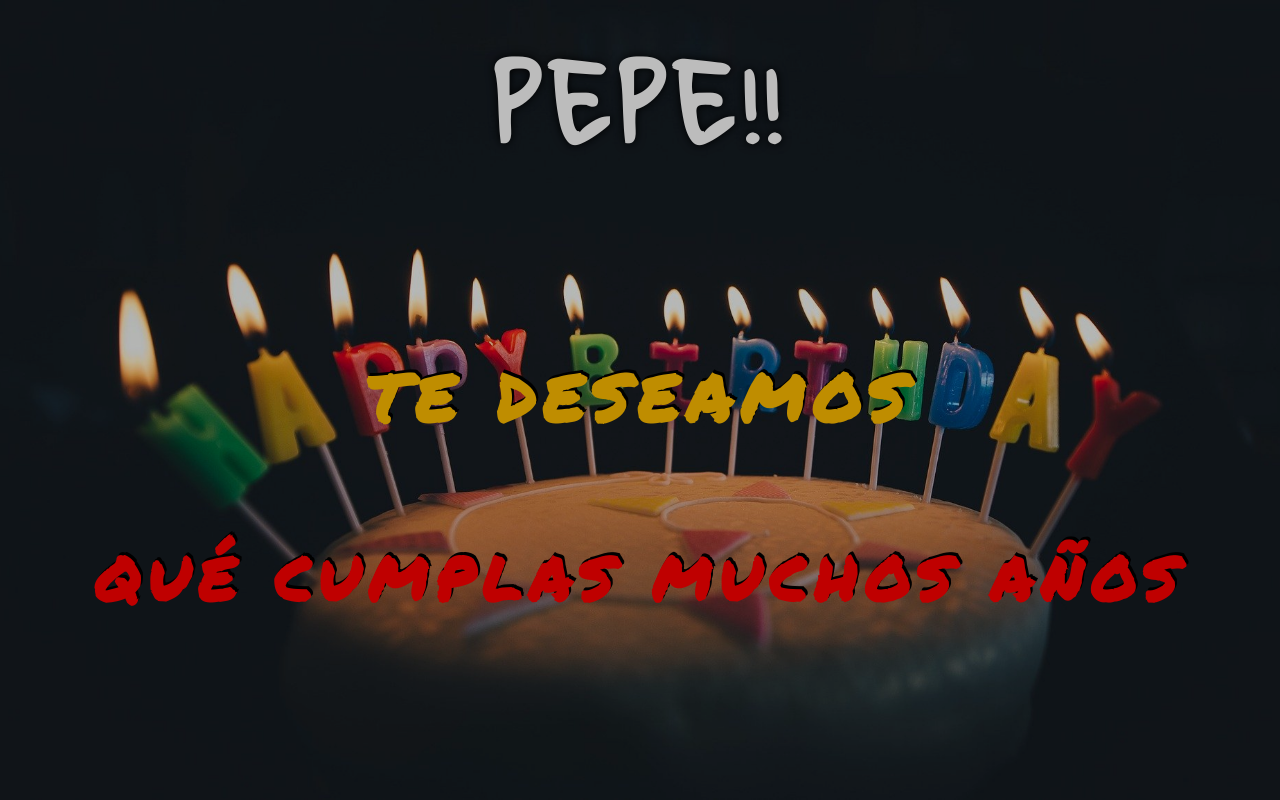
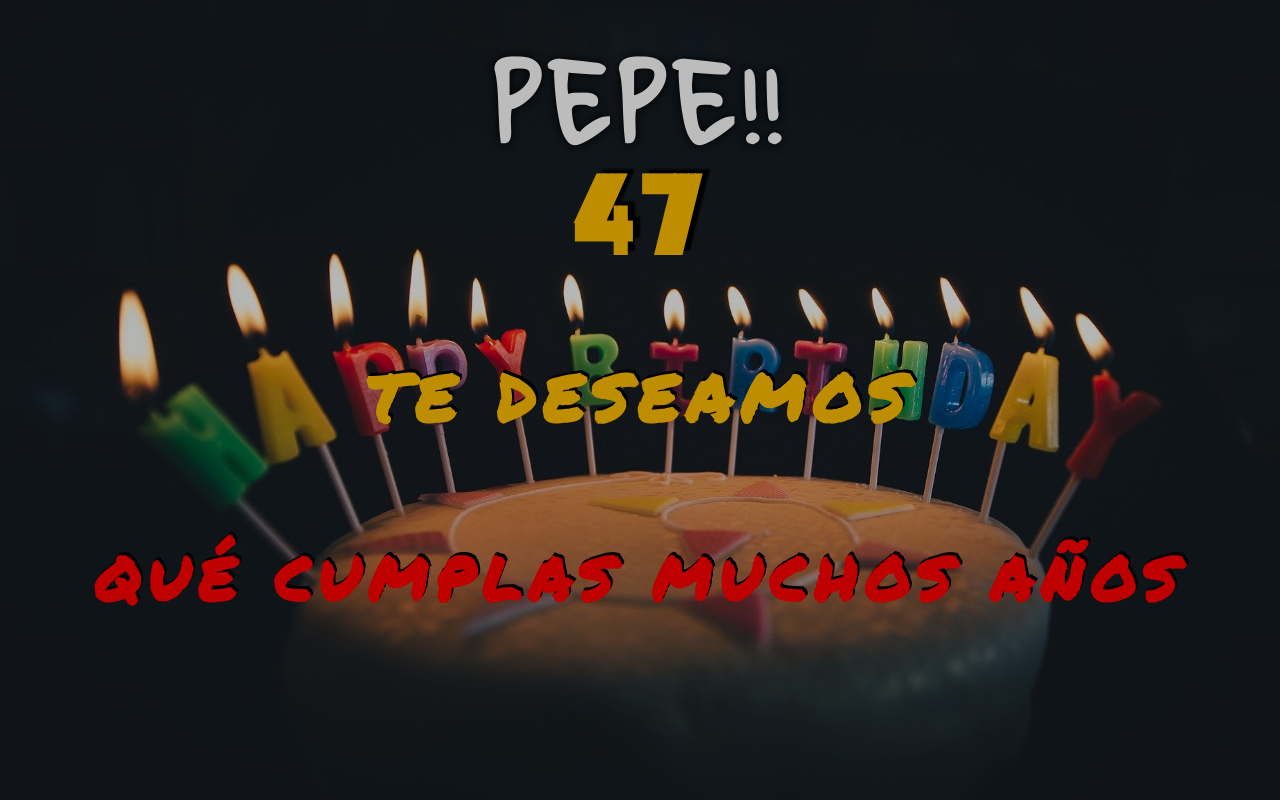
Before and after one commit to RVSWeb/happy-birthday-pepe, a plain HTML site: page index.html in a window 1280 px wide. Shown: the top 800 px of the page. Drawn offline with nearby package versions, Linux system fonts and the light colour scheme.

Commit message:
Agregar cambios en el titulo y la fecha

```diff
--- a/index.html
+++ b/index.html
@@ -17,7 +17,8 @@ Ref :
   <meta name="theme-color" content="#4285f4">
   <meta http-equiv="X-UA-Compatible" content="IE=edge">
   <link rel="icon" type="image/png" href="https://goo.gl/cais23" sizes="any">
-  <link href="https://fonts.googleapis.com/css?family=Gloria+Hallelujah|Permanent+Marker|Sacramento&display=swap"
+  <link
+    href="https://fonts.googleapis.com/css?family=Gloria+Hallelujah|Permanent+Marker|Sacramento|Monoton&display=swap"
     rel="stylesheet">
   <link rel="stylesheet" type="text/css" href="https://cdnjs.cloudflare.com/ajax/libs/normalize/8.0.0/normalize.css">
   <link href="https://fonts.googleapis.com/css?family=Roboto+Condensed&display=swap" rel="stylesheet">
@@ -31,6 +32,10 @@ Ref :
   <div class="foto1">
     <div class="letrero">
       Pepe!!
+    </div>
+
+    <div class="letrero">
+      <span id="anios"></span>
     </div>
 
     <div class="letrero2">
@@ -50,7 +55,7 @@ Ref :
 
   <div class="foto2">
     <div class="letrero4">
-     Qué sigas siendo tan guapo y hombretón
+      Qué sigas siendo tan guapo y hombretón
     </div>
   </div>
 
@@ -74,6 +79,15 @@ Ref :
     </div>
   </div>
 
+  <script>
+
+    var anioActual = new Date().getFullYear(); // 2019
+    var anioNuevo = new Date().getFullYear() + 1; // 2020
+    var resto = 46 + (anioNuevo - anioActual);
+
+    document.getElementById('anios').innerHTML = resto;
+
+  </script>
 </body>
 
 </html>
--- a/src/css/cumpleanios.css
+++ b/src/css/cumpleanios.css
@@ -9,6 +9,12 @@ html {
   margin: 0;
   color: #000;
   text-align: center;
+}
+
+#anios {
+  color: #ffbc00;
+  font-family: 'Monoton', cursive;
+  text-shadow: 7px -4px 2px black;
 }
 
 .main-text {
```
